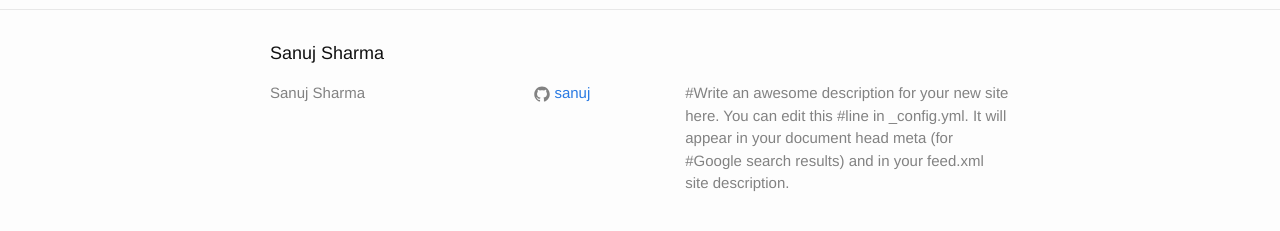
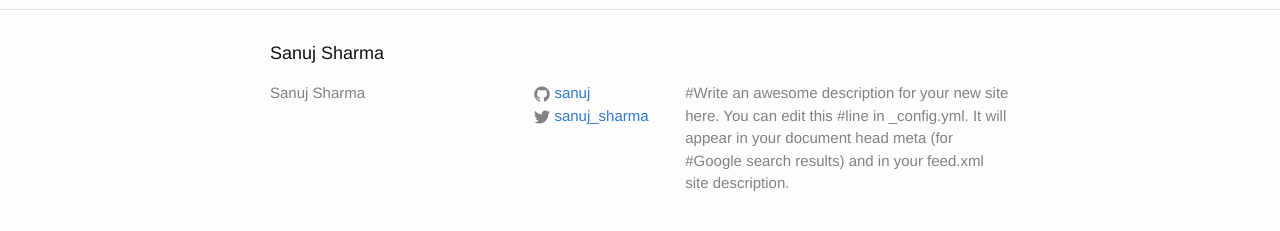
Before and after one commit to sanuj/sanuj.github.io-old, a Jekyll site: the page built from index.html, in a window 1280 px wide. Shown: the part 287-518 px from the top of the page. Built offline with Jekyll 4.4.1, drawn with Linux system fonts in a browser that asks for light colours.

Commit message:
Change author, url and twitter username

```diff
--- a/_config.yml
+++ b/_config.yml
@@ -1,13 +1,14 @@
 # Site settings
 title: Sanuj Sharma
 email:
+author: Sanuj Sharma
 description: > # this means to ignore newlines until "baseurl:"
   #Write an awesome description for your new site here. You can edit this
   #line in _config.yml. It will appear in your document head meta (for
   #Google search results) and in your feed.xml site description.
 baseurl: "" # the subpath of your site, e.g. /blog/
-url: "http://yourdomain.com" # the base hostname & protocol for your site
-twitter_username:
+url: "http://sanuj.github.io" # the base hostname & protocol for your site
+twitter_username: sanuj_sharma
 github_username:  sanuj
 
 # Build settings
```
